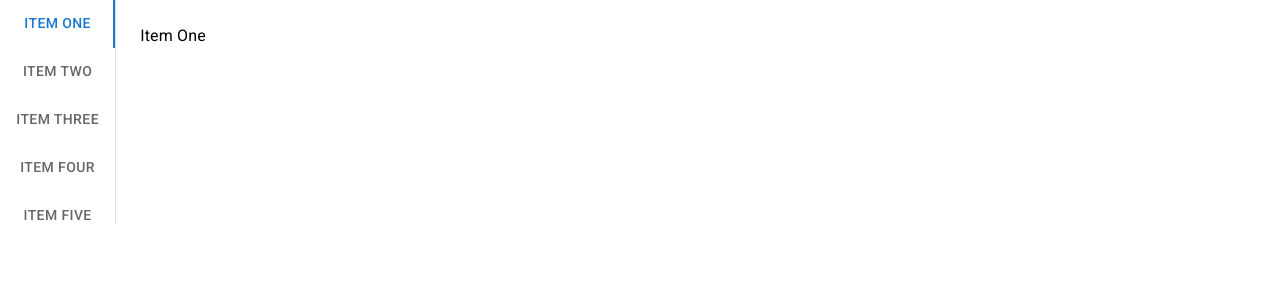
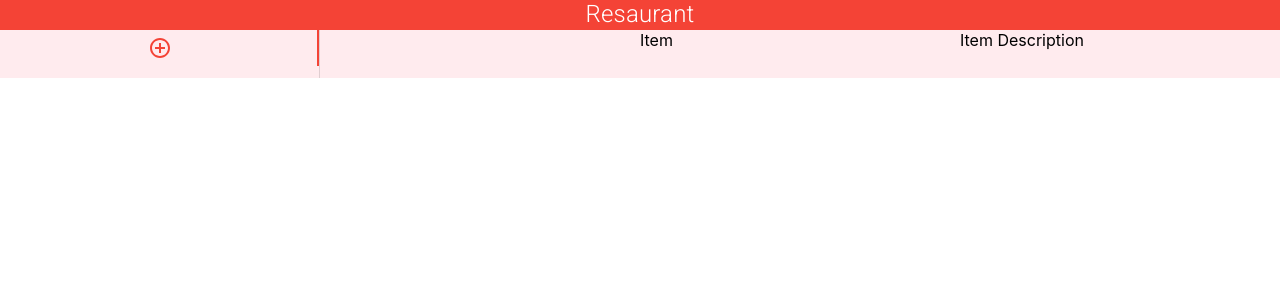
Before and after one commit to Chooz-Start-Up/chooz-centralized-menu, a React (Create React App) app in the folder owner-web/: page / in a window 1280 px wide. Shown: the top 300 px of the page. Built offline with nearby package versions, Linux system fonts and the light colour scheme; a web font is replaced by a local one.

Commit message:
Incomplete MUI Tab implementationthat may be reimplemented

```diff
--- a/owner-web/src/App.tsx
+++ b/owner-web/src/App.tsx
@@ -2,13 +2,53 @@ import React from "react";
 import { Column } from "./component/column/Column";
 import "./App.css";
 import VerticalTabs from "./component/column/TabTest";
+import {
+  Box,
+  createTheme,
+  ThemeProvider,
+  Toolbar,
+  Typography,
+} from "@mui/material";
+
+export const theme = createTheme({
+  palette: {
+    primary: {
+      main: "#f44336",
+      contrastText: "#ffffff",
+    },
+    secondary: {
+      main: "#bgcolor",
+    },
+  },
+
+  typography: {
+    h4: {
+      fontSize: 24,
+      fontWeight: 300,
+      color: "#ffffff",
+      letterSpacing: "0.0075em",
+      verticalAlign: "middle",
+      alignItems: "center",
+      textAlign: "center",
+    },
+  },
+});
 
 class App extends React.Component {
   render() {
     return (
       <>
-        {/* <Column title="Menu" /> */}
-        <VerticalTabs />
+        <ThemeProvider theme={theme}>
+          <Box
+            sx={{
+              bgcolor: "primary.main",
+            }}
+          >
+            <Typography variant="h4">Resaurant</Typography>
+          </Box>
+
+          <VerticalTabs />
+        </ThemeProvider>
       </>
     );
   }
--- a/owner-web/src/component/column/TabTest.tsx
+++ b/owner-web/src/component/column/TabTest.tsx
@@ -2,7 +2,12 @@ import * as React from "react";
 import Tabs from "@mui/material/Tabs";
 import Tab from "@mui/material/Tab";
 import Typography from "@mui/material/Typography";
-import Box from "@mui/material/Box";
+import { Box, Button, Grid, IconButton, ThemeProvider } from "@mui/material/";
+import AddCircleOutlineIcon from "@mui/icons-material/AddCircleOutline";
+import ClearIcon from "@mui/icons-material/Clear";
+import { ItemProps, UserDataAPI } from "./interface";
+import axios from "axios";
+import { Container } from "@mui/system";
 
 interface TabPanelProps {
   children?: React.ReactNode;
@@ -44,15 +49,88 @@ export default function VerticalTabs() {
     setValue(newValue);
   };
 
+  return <MenuTabs value={value} handleChange={handleChange} />;
+}
+
+export interface MenuTabsProps {
+  value: any;
+  handleChange: any;
+}
+
+export interface MenuTabsState {
+  items: CategoryItemProps[];
+}
+
+export interface CategoryItemProps {
+  id: number;
+  name: string;
+  handleDeleteClick(id: number): any;
+}
+
+export class MenuTabs extends React.Component<MenuTabsProps, MenuTabsState> {
+  constructor(props: MenuTabsProps) {
+    super(props);
+
+    this.state = {
+      items: [],
+    };
+  }
+
+  handleAddClick = () => {
+    console.log("AddClick"); ////////////////////////////////////////////////////////////////////////////////////////////
+
+    console.log("Fetching Data..."); ////////////////////////////////////////////////////////////////////////////////////
+    axios
+      .get(`https://reqres.in/api/users/${this.state.items.length + 1}`)
+      .then((response) => {
+        const userDataAPI = response.data as UserDataAPI;
+
+        this.setState((state) => {
+          console.log("Before Adding Item: ", state.items);
+          const items = state.items.concat({
+            id: state.items.length,
+            name: userDataAPI.data.first_name,
+            handleDeleteClick: this.handleDeleteClick,
+          });
+          console.log("After Adding Item: ", items); ////////////////////////////////////////////////////////////////////
+          return {
+            items,
+          };
+        });
+      });
+  };
+
+  handleDeleteClick = (id: number) => {
+    console.log("MinusClick on: ", id); //////////////////////////////////////////////////////////////////////////////////
+
+    const array = this.state.items;
+
+    console.log("Before Removing Item: ", array); ///////////////////////////////////////////////////////////////////////
+
+    let newArray = array.filter(function logic(element) {
+      console.log(element.id, "---", id);
+      return element.id !== id;
+    });
+    for (let i = 0; i < newArray.length; i++) {
+      console.log("For loop update: ", newArray[i].id, " to ", i); ///////////////////////////////////////////////////////
+      newArray[i].id = i;
+    }
+    console.log("After Removing Item: ", newArray); ///////////////////////////////////////////////////////////////////////
+
+    this.setState(() => {
+      return {
+        items: newArray,
+      };
+    });
+  };
+
+  render() {
+    const { value, handleChange } = this.props;
     return (
-    <Box
-      sx={{
-        flexGrow: 1,
-        bgcolor: "background.paper",
-        display: "flex",
-        height: 224,
-      }}
-    >
+      <>
+        <Grid container spacing={0} bgcolor={"#ffebee"}>
+          <Grid item xs={3}>
+            <Box>
               <Tabs
                 orientation="vertical"
                 variant="scrollable"
@@ -61,35 +139,66 @@ export default function VerticalTabs() {
                 aria-label="Vertical tabs example"
                 sx={{ borderRight: 1, borderColor: "divider" }}
               >
-        <Tab label="Item One" {...a11yProps(0)} />
-        <Tab label="Item Two" {...a11yProps(1)} />
-        <Tab label="Item Three" {...a11yProps(2)} />
-        <Tab label="Item Four" {...a11yProps(3)} />
-        <Tab label="Item Five" {...a11yProps(4)} />
-        <Tab label="Item Six" {...a11yProps(5)} />
-        <Tab label="Item Seven" {...a11yProps(6)} />
+                {this.state.items.map((item) => (
+                  <Tab label={item.name} {...a11yProps(item.id)} />
+                ))}
+
+                <Button onClick={this.handleAddClick}>
+                  <AddCircleOutlineIcon />
+                </Button>
               </Tabs>
-      <TabPanel value={value} index={0}>
-        Item One
+              {this.state.items.map((item, index) => (
+                <IconButton
+                  aria-label="delete"
+                  size="small"
+                  sx={{
+                    position: "relative",
+                    top: -80 - 48 * (this.state.items.length - 1 - index),
+                    right: -330 + 34 * index,
+                  }}
+                  onClick={() => this.handleDeleteClick(item.id)}
+                >
+                  <ClearIcon />
+                </IconButton>
+              ))}
+            </Box>
+          </Grid>
+          <Grid item xs={3}>
+            {this.state.items.map((item) => (
+              <TabPanel value={value} index={item.id}>
+                {item.name}
               </TabPanel>
-      <TabPanel value={value} index={1}>
-        Item Two
-      </TabPanel>
-      <TabPanel value={value} index={2}>
-        Item Three
-      </TabPanel>
-      <TabPanel value={value} index={3}>
-        Item Four
-      </TabPanel>
-      <TabPanel value={value} index={4}>
-        Item Five
-      </TabPanel>
-      <TabPanel value={value} index={5}>
-        Item Six
-      </TabPanel>
-      <TabPanel value={value} index={6}>
-        Item Seven
-      </TabPanel>
-    </Box>
+            ))}
+          </Grid>
+          <Grid item xs={3}>
+            Item
+          </Grid>
+          <Grid item xs={3}>
+            Item Description
+          </Grid>
+        </Grid>
+      </>
     );
   }
+}
+
+// class DeleteButton extends React.Component<CategoryItemProps> {
+//   render() {
+//     const { id, name, handleDeleteClick } = this.props;
+//     return (
+//       <Box sx={{ height: 50 }}>
+//         <Tab label={name} {...a11yProps(id)} />
+//         <Container>
+//           <IconButton
+//             aria-label="delete"
+//             size="small"
+//             sx={{ position: "relative", bottom: "40px", left: "80px" }}
+//             onClick={() => handleDeleteClick(id)}
+//           >
+//             <ClearIcon />
+//           </IconButton>
+//         </Container>
+//       </Box>
+//     );
+//   }
+// }
```
Lines whose indentation alone changed are shown as unchanged.
